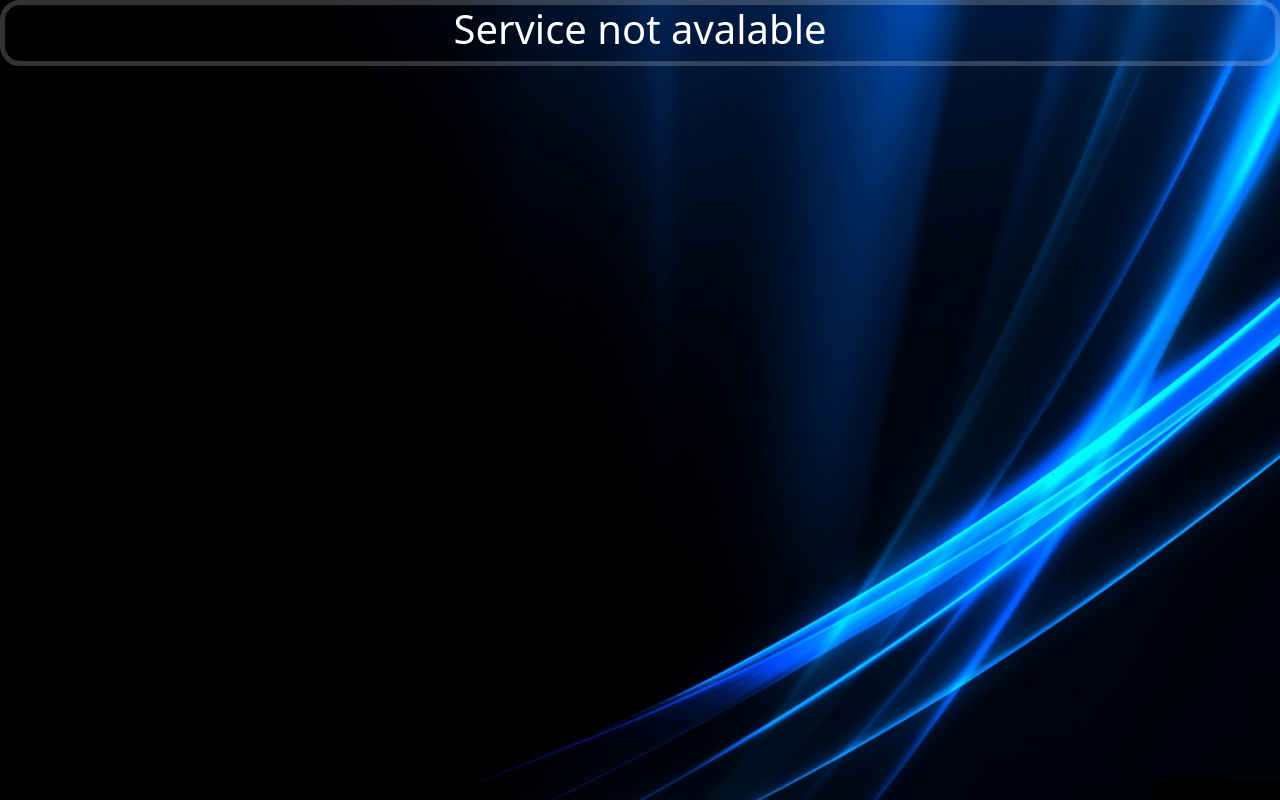
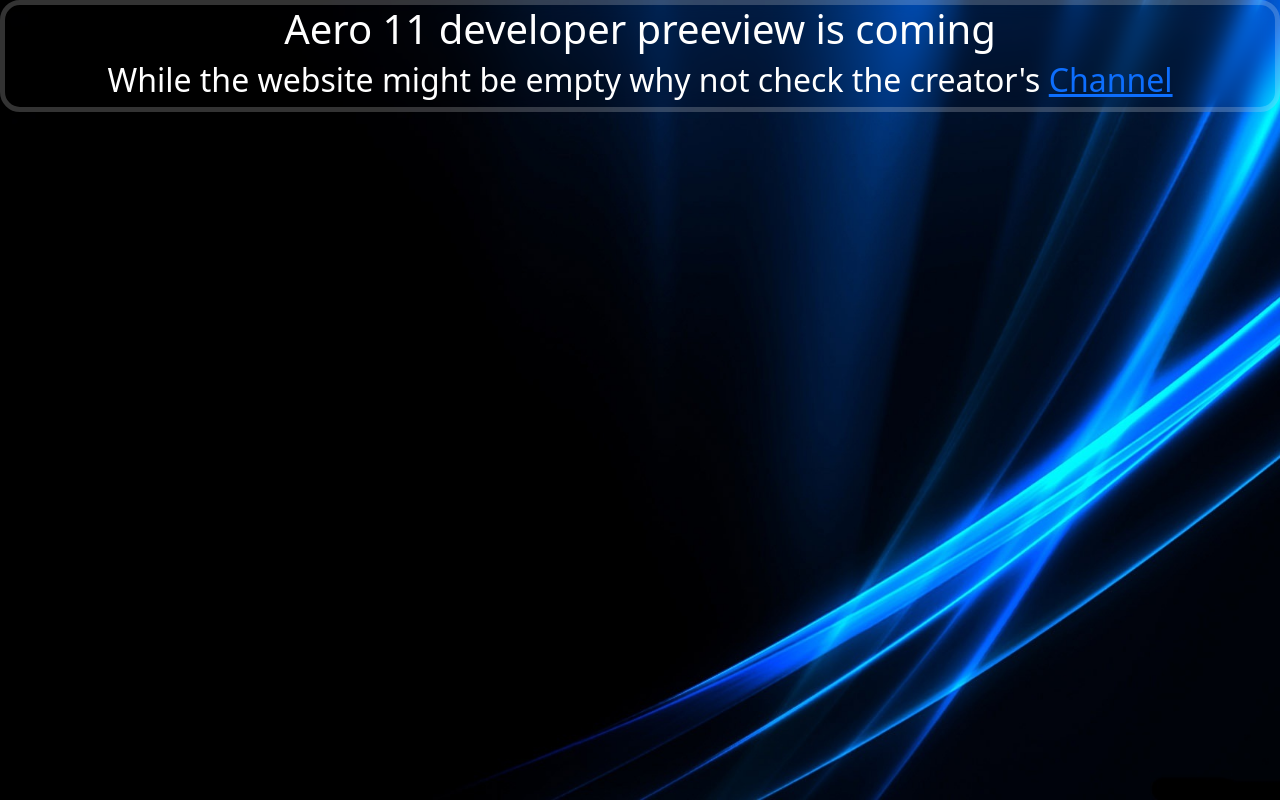
Before and after one commit to winisevery6799-design/AERO-11, a plain HTML site: page index.html in a window 1280 px wide. Drawn offline with nearby package versions, Linux system fonts and the light colour scheme.

Commit message:
Update index.html
b

```diff
--- a/index.html
+++ b/index.html
@@ -107,8 +107,9 @@ transition: transform 0.3s cubic-bezier(0.4, 0.2, 0.2, 1);
 <body>
     <div id="container">
         <h1>
-            Service not avalable
+            Aero 11 developer preeview is coming
         </h1>
+        <h2>While the website might be empty why not check the creator's <a href="https://www.youtube.com/@Windows7bulid6799">Channel</a></h2>
     </div>
 <script>
 if (window.navigator.userAgent.indexOf('MSIE ') > -1) {
```
